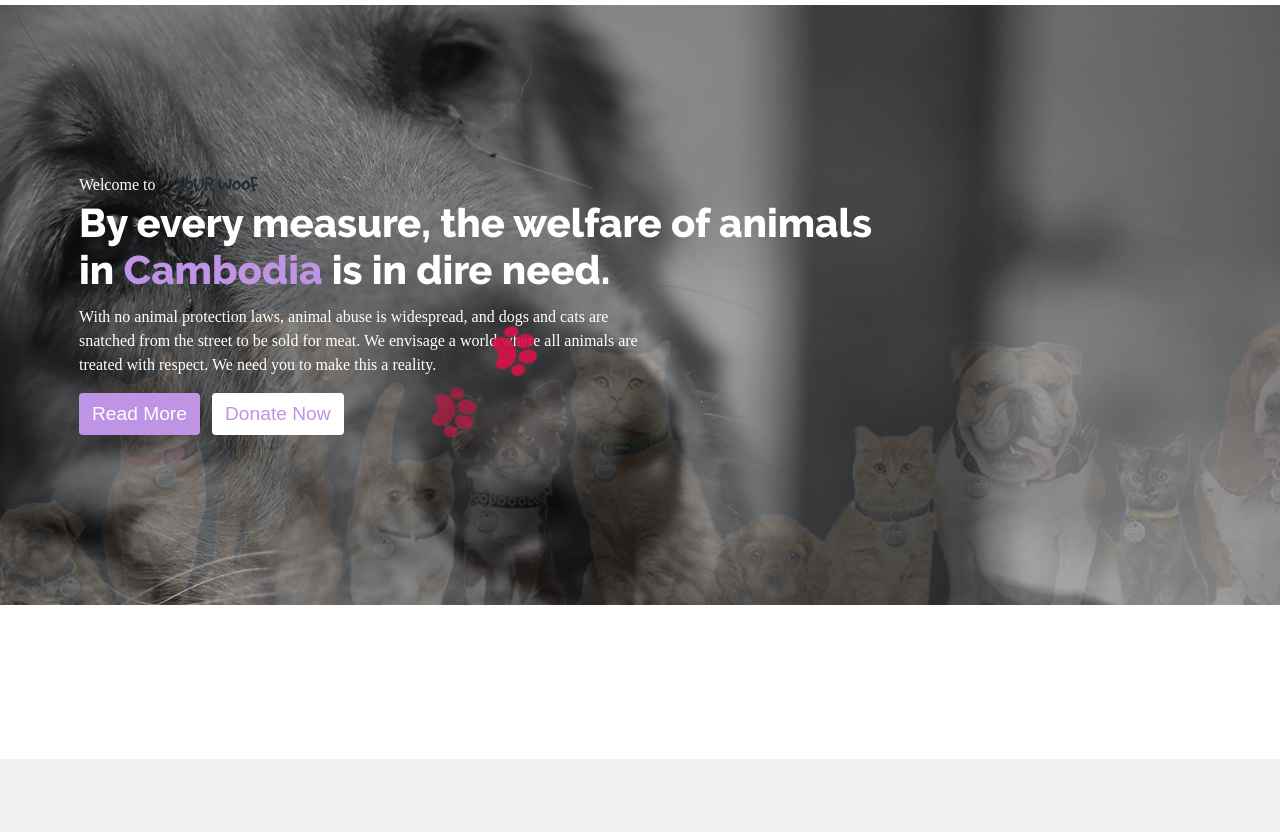
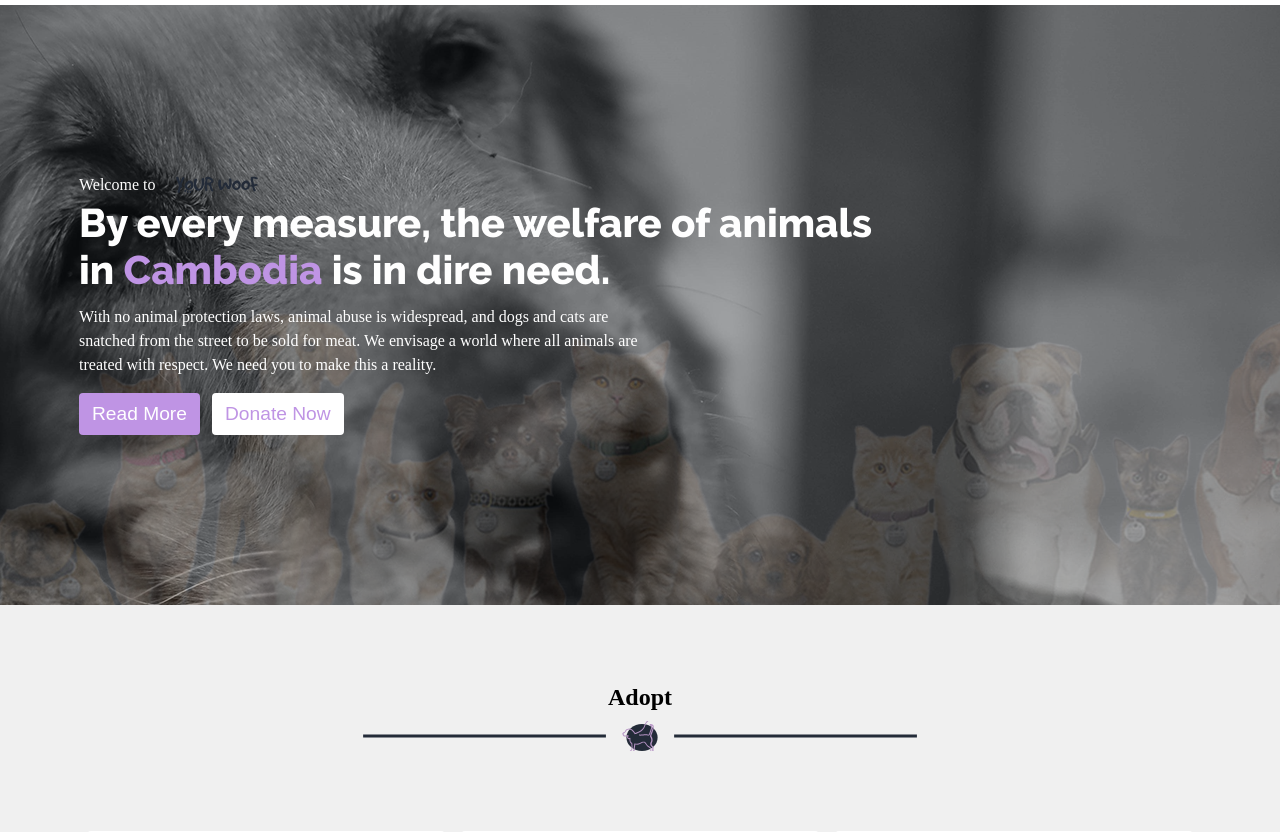
Before and after one commit to jamieheng/woof, a PHP site: page /mainpage/index.php in a window 1280 px wide. Shown: the part 349-1181 px from the top of the page. Run offline with PHP 8.4, Linux system fonts and the light colour scheme; data comes from the database, SQL or seed files in the repository; a stand-in replaces the project's code that opens the database connection; some libraries are stand-ins or nearby versions; some web fonts are replaced; grey boxes are pictures that could not be loaded.

Commit message:
delete loading screen

```diff
--- a/mainpage/css/stylesheet.css
+++ b/mainpage/css/stylesheet.css
@@ -25,89 +25,6 @@
 }
 
 
-/* loading page */
-.ajax-loader {
-    position: fixed;
-    top: 25%;
-    left: 50%;
-    transform-origin: 50% 50%;
-    transform: rotate(90deg) translate(-50%, 0%);
-    font-size: 50px;
-    width: 1em;
-    height: 3em;
-    color: #d31145;
-  }
-  .ajax-loader .paw {
-    width: 1em;
-    height: 1em;
-    -webkit-animation: 2050ms pawAnimation ease-in-out infinite;
-            animation: 2050ms pawAnimation ease-in-out infinite;
-    opacity: 0;
-  }
-  .ajax-loader .paw svg {
-    width: 100%;
-    height: 100%;
-  }
-  .ajax-loader .paw .icon {
-    fill: currentColor;
-  }
-  .ajax-loader .paw:nth-child(odd) {
-    transform: rotate(-10deg);
-  }
-  .ajax-loader .paw:nth-child(even) {
-    transform: rotate(10deg) translate(125%, 0);
-  }
-  .ajax-loader .paw:nth-child(1) {
-    -webkit-animation-delay: 1.25s;
-            animation-delay: 1.25s;
-  }
-  .ajax-loader .paw:nth-child(2) {
-    -webkit-animation-delay: 1s;
-            animation-delay: 1s;
-  }
-  .ajax-loader .paw:nth-child(3) {
-    -webkit-animation-delay: 0.75s;
-            animation-delay: 0.75s;
-  }
-  .ajax-loader .paw:nth-child(4) {
-    -webkit-animation-delay: 0.5s;
-            animation-delay: 0.5s;
-  }
-  .ajax-loader .paw:nth-child(5) {
-    -webkit-animation-delay: 0.25s;
-            animation-delay: 0.25s;
-  }
-  .ajax-loader .paw:nth-child(6) {
-    -webkit-animation-delay: 0s;
-            animation-delay: 0s;
-  }
-  .no-cssanimations .ajax-loader .paw {
-    opacity: 1;
-  }
-
-  @-webkit-keyframes pawAnimation {
-    0% {
-      opacity: 1;
-    }
-    50% {
-      opacity: 0;
-    }
-    100% {
-      opacity: 0;
-    }
-  }
-
-  @keyframes pawAnimation {
-    0% {
-      opacity: 1;
-    }
-    50% {
-      opacity: 0;
-    }
-    100% {
-      opacity: 0;
-    }
-  }
 
 /* colors  */
 
--- a/mainpage/index.php
+++ b/mainpage/index.php
@@ -203,40 +203,6 @@
 
                     </div>
                 </header>
-
-                <!-- loading animation -->
-                <svg id="svg-sprite">
-                    <symbol id="paw" viewBox="0 0 249 209.32">
-                        <ellipse cx="27.917" cy="106.333" stroke-width="0" rx="27.917" ry="35.833" />
-                        <ellipse cx="84.75" cy="47.749" stroke-width="0" rx="34.75" ry="47.751" />
-                        <ellipse cx="162" cy="47.749" stroke-width="0" rx="34.75" ry="47.751" />
-                        <ellipse cx="221.083" cy="106.333" stroke-width="0" rx="27.917" ry="35.833" />
-                        <path stroke-width="0" d="M43.98 165.39s9.76-63.072 76.838-64.574c0 0 71.082-6.758 83.096 70.33 0 0 2.586 19.855-12.54 31.855 0 0-15.75 17.75-43.75-6.25 0 0-7.124-8.374-24.624-7.874 0 0-12.75-.125-21.5 6.625 0 0-16.375 18.376-37.75 12.75 0 0-28.29-7.72-19.77-42.86z" />
-                    </symbol>
-                </svg>
-
-                <div class="ajax-loader">
-                    <div class="paw"><svg class="icon">
-                            <use xlink:href="#paw" />
-                        </svg></div>
-                    <div class="paw"><svg class="icon">
-                            <use xlink:href="#paw" />
-                        </svg></div>
-                    <div class="paw"><svg class="icon">
-                            <use xlink:href="#paw" />
-                        </svg></div>
-                    <div class="paw"><svg class="icon">
-                            <use xlink:href="#paw" />
-                        </svg></div>
-                    <div class="paw"><svg class="icon">
-                            <use xlink:href="#paw" />
-                        </svg></div>
-                    <div class="paw"><svg class="icon">
-                            <use xlink:href="#paw" />
-                        </svg></div>
-                </div>
-
-
 
                 <section class="top-products">
                     <div class="container">
```
